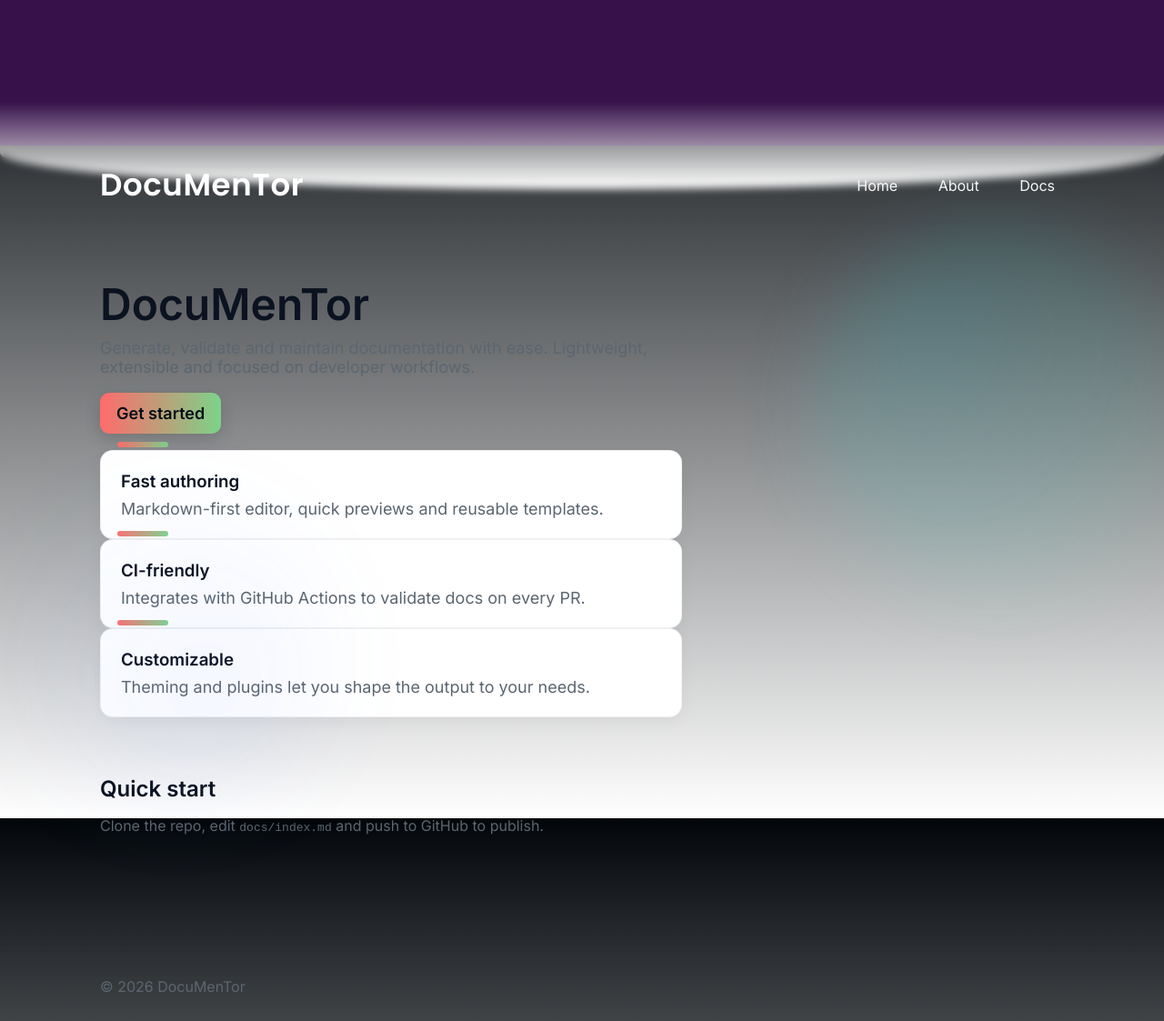
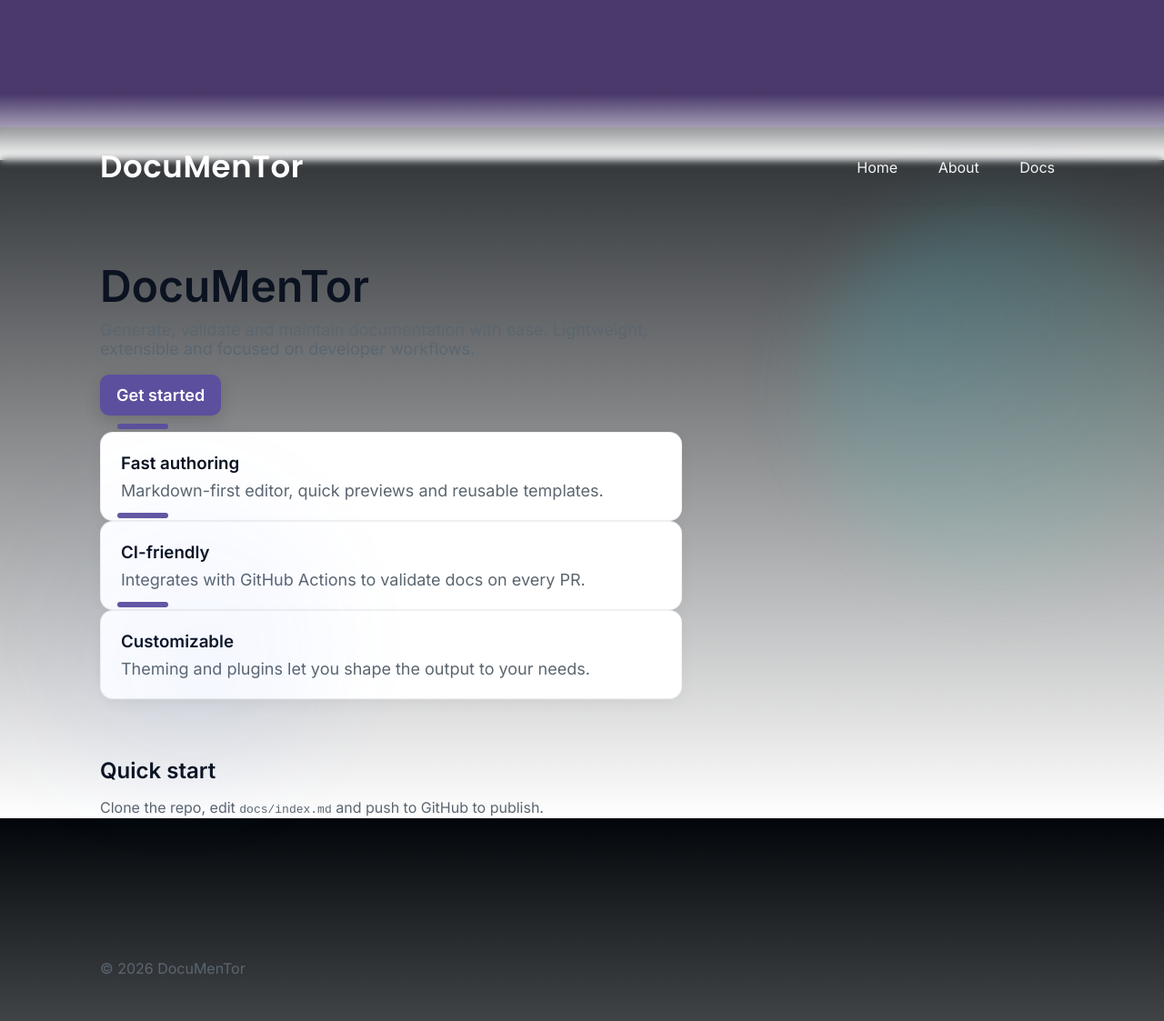
Before and after one commit to sara-abouelwafa/DocuMenTor, a Jekyll site: the page built from docs/index.md, in a window 1280 px wide. Shown: the whole page at 91% size. Built offline with Jekyll 4.4.1, drawn with Linux system fonts in a browser that asks for light colours.

Commit message:
Fix: remove rainbow gradients, simplify purple top band, solid CTA button

```diff
--- a/docs/assets/css/style.css
+++ b/docs/assets/css/style.css
@@ -33,7 +33,7 @@
 .hero .left{flex:1;max-width:640px}
 .hero h1{font-size:48px;margin:0 0 12px;line-height:1.02}
 .hero p{color:var(--muted);font-size:18px;margin:0 0 18px}
-.cta{display:inline-block;background:linear-gradient(90deg,var(--accent),var(--accent-2));color:#021017;padding:12px 18px;border-radius:10px;text-decoration:none;font-weight:600}
+.cta{display:inline-block;background:#5b4f9e;color:#ffffff;padding:12px 18px;border-radius:10px;text-decoration:none;font-weight:600}
 
 .site-top-space{height:140px}
 main{padding:36px 0}
@@ -62,7 +62,7 @@
 
 /* Card lift + accent bar */
 .card{position:relative;overflow:visible;transition:transform 200ms ease, box-shadow 200ms ease}
-.card::before{content:'';position:absolute;left:18px;top:-10px;width:56px;height:6px;border-radius:6px;background:linear-gradient(90deg,var(--accent),var(--accent-2));opacity:0.95}
+.card::before{content:'';position:absolute;left:18px;top:-10px;width:56px;height:6px;border-radius:6px;background:#5b4f9e;opacity:0.95}
 .card:hover{transform:translateY(-8px);box-shadow:0 18px 40px rgba(2,6,10,0.45)}
 
 /* Headings and section spacing */
@@ -84,9 +84,9 @@
 /* Small utility helpers */
 .muted{color:var(--muted)}
 .text-center{text-align:center}
-/* colorful top band */
-.color-top{height:160px;background:#37124a;width:100%;position:relative}
-.color-top::after{content:'';position:absolute;left:0;right:0;bottom:-48px;height:96px;background:linear-gradient(180deg,rgba(55,18,74,0) 0%, #ffffff 100%);border-bottom-left-radius:60% 48px;border-bottom-right-radius:60% 48px}
+/* Clean top band - solid purple */
+.color-top{height:140px;background:#4a3a6b;width:100%;position:relative}
+.color-top::after{content:'';position:absolute;left:0;right:0;bottom:-36px;height:72px;background:linear-gradient(180deg,rgba(74,58,107,0) 0%, #ffffff 100%);}
 
 /* ensure content sits slightly overlapping the band */
 .site-top-space{height:120px}
```
Also changed, not shown: 2 other files.
